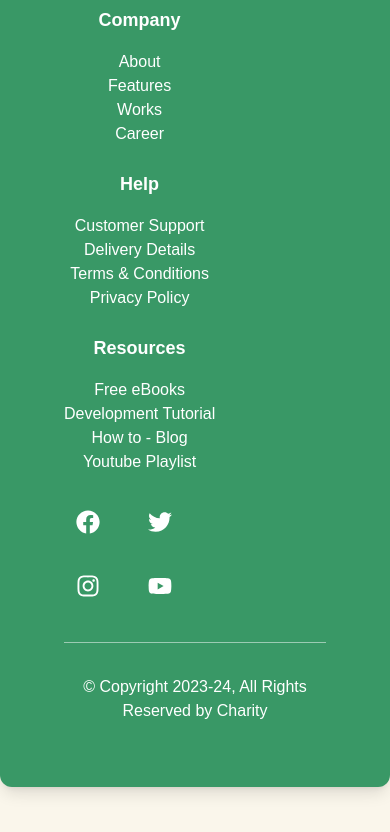
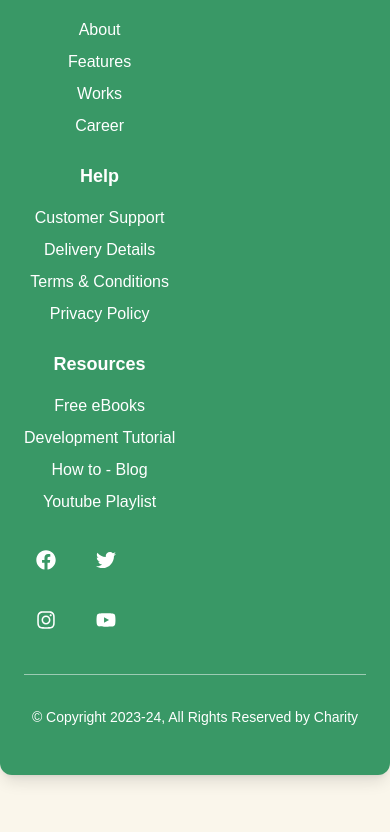
Before and after one commit to rohanwadadar/charity-website, a React (Create React App) app: page / in a window 390 px wide. Shown: the part 4848-5680 px from the top of the page. Built offline with nearby package versions, Linux system fonts and the light colour scheme.

Commit message:
Update stats.js

```diff
--- a/src/components/stats.js
+++ b/src/components/stats.js
@@ -3,25 +3,23 @@ import { FaFacebook, FaTwitter, FaInstagram, FaYoutube } from 'react-icons/fa';
 
 const Stats = () => {
   return (
-    <>
-      {/* Footer Section */}
-      <footer className="bg-green text-white py-16 px-16 md:px-18 lg:px-26 xl:px-25 rounded-xl shadow-lg hover:shadow-xl transition-shadow duration-300 ease-in-out cursor-pointer mx-auto max-w-7xl mb-12">
+    <footer className="bg-green text-white py-12 px-6 sm:px-12 md:px-16 lg:px-20 xl:px-24 rounded-xl shadow-lg hover:shadow-xl transition-shadow duration-300 ease-in-out cursor-pointer mx-auto max-w-7xl mb-12">
       <div className="flex flex-col md:flex-row md:justify-between items-start md:items-center mx-auto max-w-6xl">
         {/* Logo Section */}
         <div className="flex items-center mb-6 md:mb-0">
           <img
             src="/Frame 116.png" // Update with your logo path
             alt="Logo"
-              className="w-16 md:w-20 lg:w-24 xl:w-32 transition-transform duration-300"
+            className="w-12 sm:w-16 md:w-20 lg:w-24 xl:w-28 transition-transform duration-300"
           />
         </div>
 
         {/* Footer Links */}
-          <div className="flex flex-col md:flex-row md:space-x-16 text-center md:text-left mb-6 md:mb-0">
+        <div className="flex flex-col md:flex-row md:space-x-8 text-center md:text-left mb-6 md:mb-0">
           {/* Company Section */}
           <div className="mb-6 md:mb-0">
             <h3 className="font-semibold text-lg mb-4">Company</h3>
-              <ul>
+            <ul className="space-y-2">
               <li><a href="https://rohanwadadar.github.io/portfolio/" target="_blank" rel="noopener noreferrer">About</a></li>
               <li><a href="https://rohanwadadar.github.io/portfolio/" target="_blank" rel="noopener noreferrer">Features</a></li>
               <li><a href="https://rohanwadadar.github.io/portfolio/" target="_blank" rel="noopener noreferrer">Works</a></li>
@@ -32,7 +30,7 @@ const Stats = () => {
           {/* Help Section */}
           <div className="mb-6 md:mb-0">
             <h3 className="font-semibold text-lg mb-4">Help</h3>
-              <ul>
+            <ul className="space-y-2">
               <li><a href="https://rohanwadadar.github.io/portfolio/" target="_blank" rel="noopener noreferrer">Customer Support</a></li>
               <li><a href="https://rohanwadadar.github.io/portfolio/" target="_blank" rel="noopener noreferrer">Delivery Details</a></li>
               <li><a href="https://rohanwadadar.github.io/portfolio/" target="_blank" rel="noopener noreferrer">Terms & Conditions</a></li>
@@ -43,7 +41,7 @@ const Stats = () => {
           {/* Resources Section */}
           <div>
             <h3 className="font-semibold text-lg mb-4">Resources</h3>
-              <ul>
+            <ul className="space-y-2">
               <li><a href="https://rohanwadadar.github.io/portfolio/" target="_blank" rel="noopener noreferrer">Free eBooks</a></li>
               <li><a href="https://rohanwadadar.github.io/portfolio/" target="_blank" rel="noopener noreferrer">Development Tutorial</a></li>
               <li><a href="https://rohanwadadar.github.io/portfolio/" target="_blank" rel="noopener noreferrer">How to - Blog</a></li>
@@ -55,21 +53,21 @@ const Stats = () => {
         {/* Social Media Icons */}
         <div className="flex flex-col space-y-4">
           {/* Top row with first two icons */}
-            <div className="flex space-x-6">
+          <div className="flex justify-center space-x-4 md:space-x-6">
             <a href="https://www.facebook.com" target="_blank" rel="noopener noreferrer" className="rounded-full p-3 text-green-600 hover:bg-gray-300 transition">
-                <FaFacebook size={24} />
+              <FaFacebook size={20} />
             </a>
-              <a href="https://www.twitter.com" target="_blank" rel="noopener noreferrer" className=" rounded-full p-3 text-green-600 hover:bg-gray-300 transition">
-                <FaTwitter size={24} />
+            <a href="https://www.twitter.com" target="_blank" rel="noopener noreferrer" className="rounded-full p-3 text-green-600 hover:bg-gray-300 transition">
+              <FaTwitter size={20} />
             </a>
           </div>
           {/* Bottom row with last two icons */}
-            <div className="flex space-x-6">
-              <a href="https://www.instagram.com" target="_blank" rel="noopener noreferrer" className=" rounded-full p-3 text-green-600 hover:bg-gray-300 transition">
-                <FaInstagram size={24} />
+          <div className="flex justify-center space-x-4 md:space-x-6">
+            <a href="https://www.instagram.com" target="_blank" rel="noopener noreferrer" className="rounded-full p-3 text-green-600 hover:bg-gray-300 transition">
+              <FaInstagram size={20} />
             </a>
-              <a href="https://www.youtube.com" target="_blank" rel="noopener noreferrer" className=" rounded-full p-3 text-green-600 hover:bg-gray-300 transition">
-                <FaYoutube size={24} />
+            <a href="https://www.youtube.com" target="_blank" rel="noopener noreferrer" className="rounded-full p-3 text-green-600 hover:bg-gray-300 transition">
+              <FaYoutube size={20} />
             </a>
           </div>
         </div>
@@ -80,10 +78,9 @@ const Stats = () => {
 
       {/* Copyright Section */}
       <div className="text-center mt-4">
-          <p>© Copyright 2023-24, All Rights Reserved by Charity</p>
+        <p className="text-sm sm:text-base">© Copyright 2023-24, All Rights Reserved by Charity</p>
       </div>
     </footer>
-    </>
   );
 };
 
```
Lines whose indentation alone changed are shown as unchanged.
